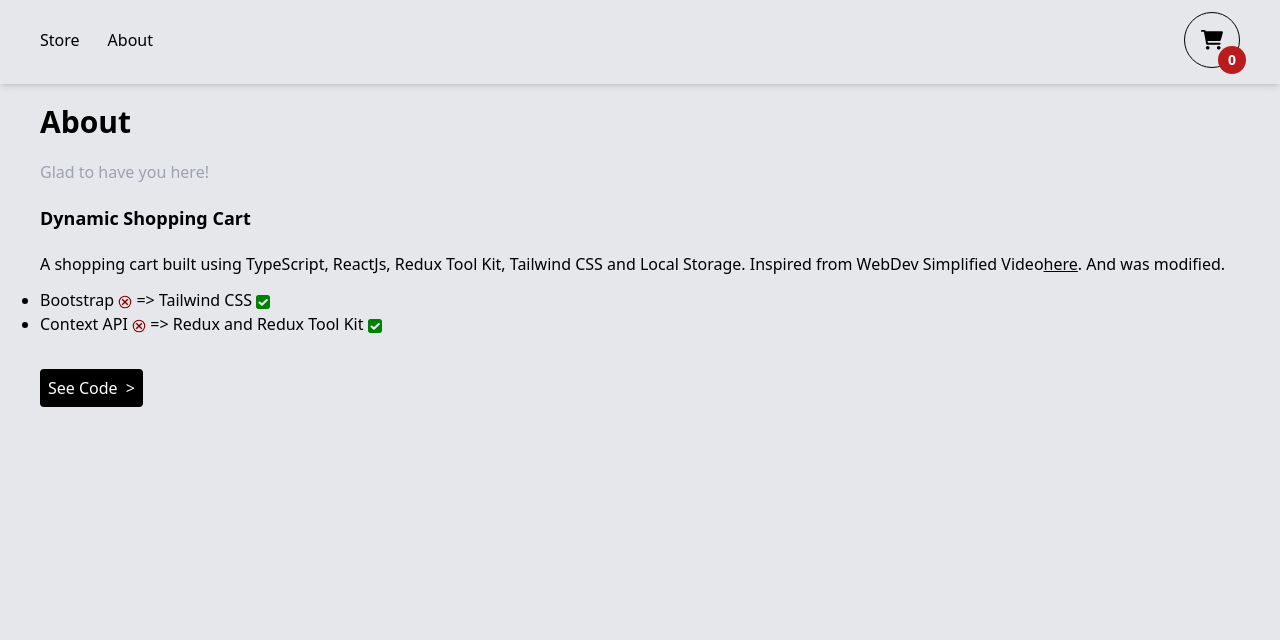
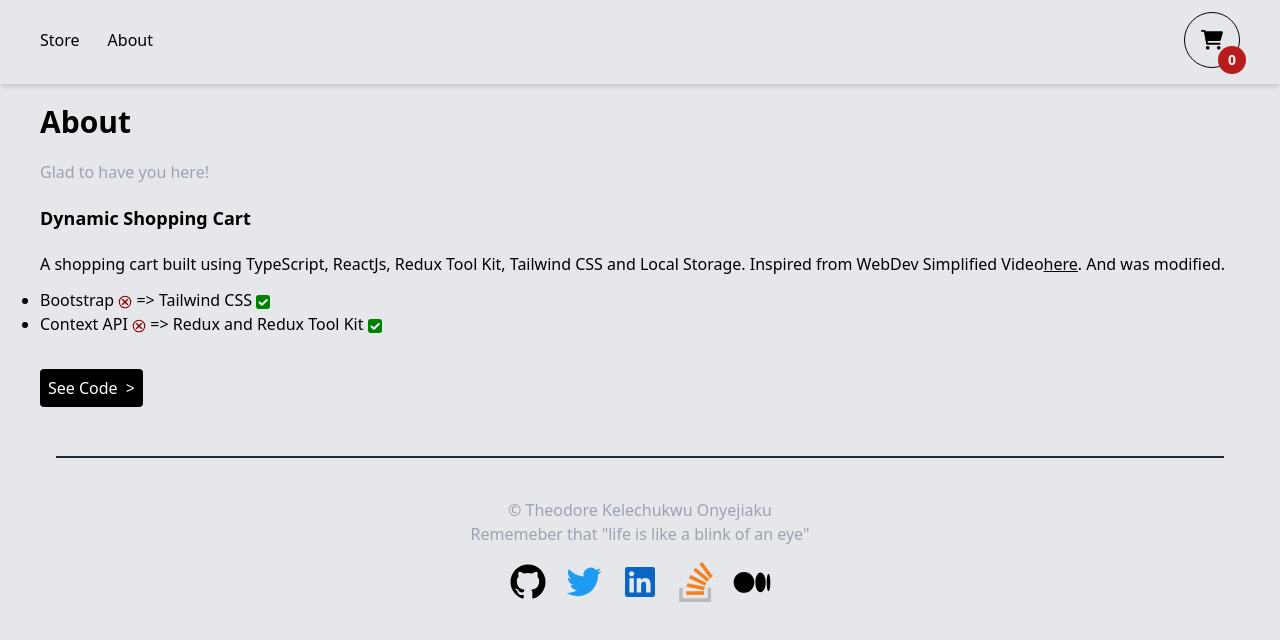
Before and after one commit to Theodore-Kelechukwu-Onyejiaku/dynamic-shopping-cart, a React (Create React App) app: page /about in a window 1280 px wide. Shown: the top 640 px of the page. Built offline with nearby package versions, Linux system fonts and the light colour scheme.

Commit message:
add footer

```diff
--- a/src/App.tsx
+++ b/src/App.tsx
@@ -2,6 +2,7 @@ import { Routes, Route } from "react-router-dom";
 import About from "./pages/About";
 import Store from "./pages/Store";
 import Navbar from "./components/Navbar"
+import { Footer } from "./components/Footer";
 import { ShoppingCart } from "./components/ShoppingCart";
 import AOS from 'aos';
 import 'aos/dist/aos.css'; // You can also use <link> for styles
@@ -24,6 +25,7 @@ function App() {
           <Route path="/about" element={<About />} />
         </Routes>
       </div>
+      <Footer/>
     </div>
   );
 }
--- /dev/null
+++ b/src/components/Footer.tsx
@@ -0,0 +1,27 @@
+export function Footer() {
+    return <div>
+        <div className='relative bottom-0 '>
+            <div className='p-4 text-center '>
+                <p className='text font-thin text-gray-400 mx-10 border-t-2 border-gray-800 pt-10'>© Theodore Kelechukwu Onyejiaku</p>
+                <p className='text font-thin text-gray-400'>Rememeber that <strong>"life is like a blink of an eye"</strong></p>
+                <div className='flex justify-center space-x-4 my-4'>
+                    <a href='https://github.com/Theodore-Kelechukwu-Onyejiaku'>
+                        <svg className="h-10 w-10" viewBox="0 0 16 16" xmlns="http://www.w3.org/2000/svg" fill="none"><g id="SVGRepo_bgCarrier" strokeWidth="0"></g><g id="SVGRepo_iconCarrier"><path fill="#000000" fill-rule="evenodd" d="M8 1C4.133 1 1 4.13 1 7.993c0 3.09 2.006 5.71 4.787 6.635.35.064.478-.152.478-.337 0-.166-.006-.606-.01-1.19-1.947.423-2.357-.937-2.357-.937-.319-.808-.778-1.023-.778-1.023-.635-.434.048-.425.048-.425.703.05 1.073.72 1.073.72.624 1.07 1.638.76 2.037.582.063-.452.244-.76.444-.935-1.554-.176-3.188-.776-3.188-3.456 0-.763.273-1.388.72-1.876-.072-.177-.312-.888.07-1.85 0 0 .586-.189 1.924.716A6.711 6.711 0 018 4.381c.595.003 1.194.08 1.753.236 1.336-.905 1.923-.717 1.923-.717.382.963.142 1.674.07 1.85.448.49.72 1.114.72 1.877 0 2.686-1.638 3.278-3.197 3.45.251.216.475.643.475 1.296 0 .934-.009 1.688-.009 1.918 0 .187.127.404.482.336A6.996 6.996 0 0015 7.993 6.997 6.997 0 008 1z" clip-rule="evenodd"></path></g></svg>
+                    </a>
+                    <a href='https://twitter.com/JavaScriptar'>
+                        <svg className="h-10 w-10" viewBox="0 0 16 16" xmlns="http://www.w3.org/2000/svg" fill="none"><g id="SVGRepo_bgCarrier" strokeWidth="0"></g><g id="SVGRepo_iconCarrier"><path fill="#1D9BF0" d="M13.567 5.144c.008.123.008.247.008.371 0 3.796-2.889 8.173-8.172 8.173v-.002A8.131 8.131 0 011 12.398a5.768 5.768 0 004.25-1.19 2.876 2.876 0 01-2.683-1.995c.431.083.875.066 1.297-.05A2.873 2.873 0 011.56 6.348v-.036c.4.222.847.345 1.304.36a2.876 2.876 0 01-.89-3.836 8.152 8.152 0 005.92 3 2.874 2.874 0 014.895-2.619 5.763 5.763 0 001.824-.697 2.883 2.883 0 01-1.262 1.588A5.712 5.712 0 0015 3.656a5.834 5.834 0 01-1.433 1.488z"></path></g></svg>
+                    </a>
+                    <a href='https://www.linkedin.com/in/theodore20151014166/'>
+                        <svg className="h-10 w-10" viewBox="0 0 16 16" xmlns="http://www.w3.org/2000/svg" fill="none"><g id="SVGRepo_bgCarrier" strokeWidth="0"></g><g id="SVGRepo_iconCarrier"><path fill="#0A66C2" d="M12.225 12.225h-1.778V9.44c0-.664-.012-1.519-.925-1.519-.926 0-1.068.724-1.068 1.47v2.834H6.676V6.498h1.707v.783h.024c.348-.594.996-.95 1.684-.925 1.802 0 2.135 1.185 2.135 2.728l-.001 3.14zM4.67 5.715a1.037 1.037 0 01-1.032-1.031c0-.566.466-1.032 1.032-1.032.566 0 1.031.466 1.032 1.032 0 .566-.466 1.032-1.032 1.032zm.889 6.51h-1.78V6.498h1.78v5.727zM13.11 2H2.885A.88.88 0 002 2.866v10.268a.88.88 0 00.885.866h10.226a.882.882 0 00.889-.866V2.865a.88.88 0 00-.889-.864z"></path></g></svg>
+                    </a>
+                    <a href='https://stackoverflow.com/users/11837371/onyejiaku-theodore-kelechukwu'>
+                        <svg className="h-10 w-10" viewBox="-24 0 304 304" version="1.1" xmlns="http://www.w3.org/2000/svg" xmlnsXlink="http://www.w3.org/1999/xlink" preserveAspectRatio="xMidYMid" fill="#000000"><g id="SVGRepo_bgCarrier" strokeWidth="0"></g><g id="SVGRepo_iconCarrier"> <g> <polygon fill="#BCBBBB" points="216.329708 276.187929 216.329708 194.976776 243.28341 194.976776 243.28341 303.14163 0 303.14163 0 194.976776 26.9537015 194.976776 26.9537015 276.187929"> </polygon> <path d="M56.7077876,187.275718 L189.025959,214.929516 L194.626728,188.325863 L62.3085568,160.672065 L56.7077876,187.275718 L56.7077876,187.275718 Z M74.2101912,124.267065 L196.727016,181.324901 L207.928555,156.821536 L85.4117295,99.4136524 L74.2101912,124.267065 Z M108.164854,64.0587971 L212.129132,150.520671 L229.281487,129.867835 L125.31721,43.4059609 L108.164854,64.0587971 L108.164854,64.0587971 Z M175.374084,0 L153.671104,16.1022113 L234.18216,124.617114 L255.88514,108.514902 L175.374084,0 Z M53.9074031,248.884179 L189.025959,248.884179 L189.025959,221.930478 L53.9074031,221.930478 L53.9074031,248.884179 Z" fill="#F48023"> </path> </g> </g></svg>
+                    </a>
+                    <a href='https://medium.com/@theodoreonyejiaku'>
+                        <svg className="h-10 w-10" viewBox="0 0 24 24" fill="none" xmlns="http://www.w3.org/2000/svg"><g id="SVGRepo_bgCarrier" strokeWidth="0"></g><g id="SVGRepo_iconCarrier"> <path d="M13.4093 12.2471C13.4093 15.6973 10.6314 18.4944 7.20454 18.4944C3.77771 18.4944 1 15.6982 1 12.2471C1 8.79604 3.77792 6 7.20454 6C10.6312 6 13.4093 8.79688 13.4093 12.2471ZM20.216 12.2471C20.216 15.4951 18.8269 18.1278 17.1136 18.1278C15.4003 18.1278 14.0112 15.4942 14.0112 12.2471C14.0112 8.99998 15.4003 6.36639 17.1136 6.36639C18.8269 6.36639 20.216 8.99998 20.216 12.2471ZM23 12.2471C23 15.1571 22.5114 17.516 21.9088 17.516C21.3063 17.516 20.8177 15.1563 20.8177 12.2471C20.8177 9.33792 21.3063 6.97822 21.9091 6.97822C22.5118 6.97822 23 9.33729 23 12.2471Z" fill="#000000"></path> </g></svg>
+                    </a>
+                </div>
+            </div>
+        </div>
+    </div>
+}
```
